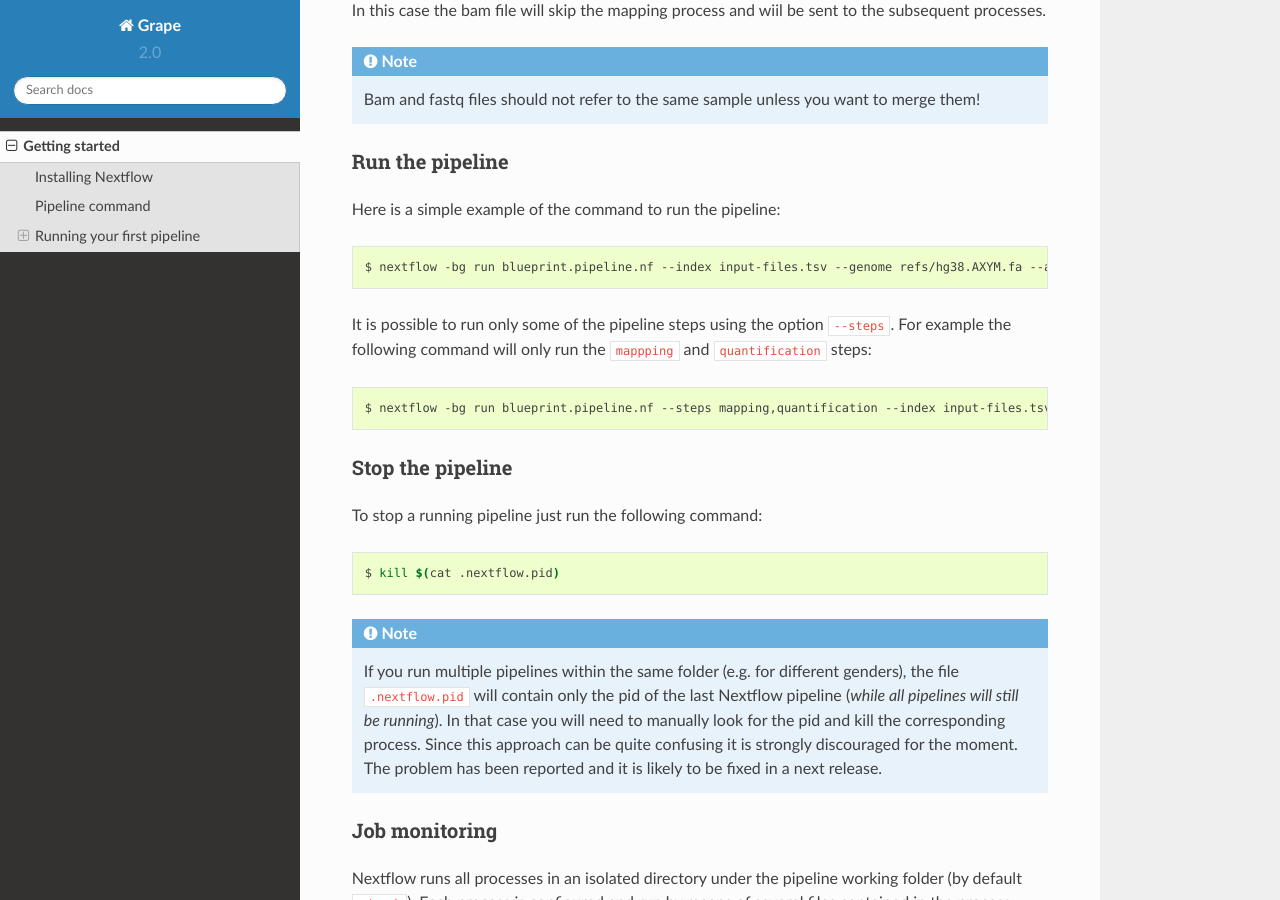
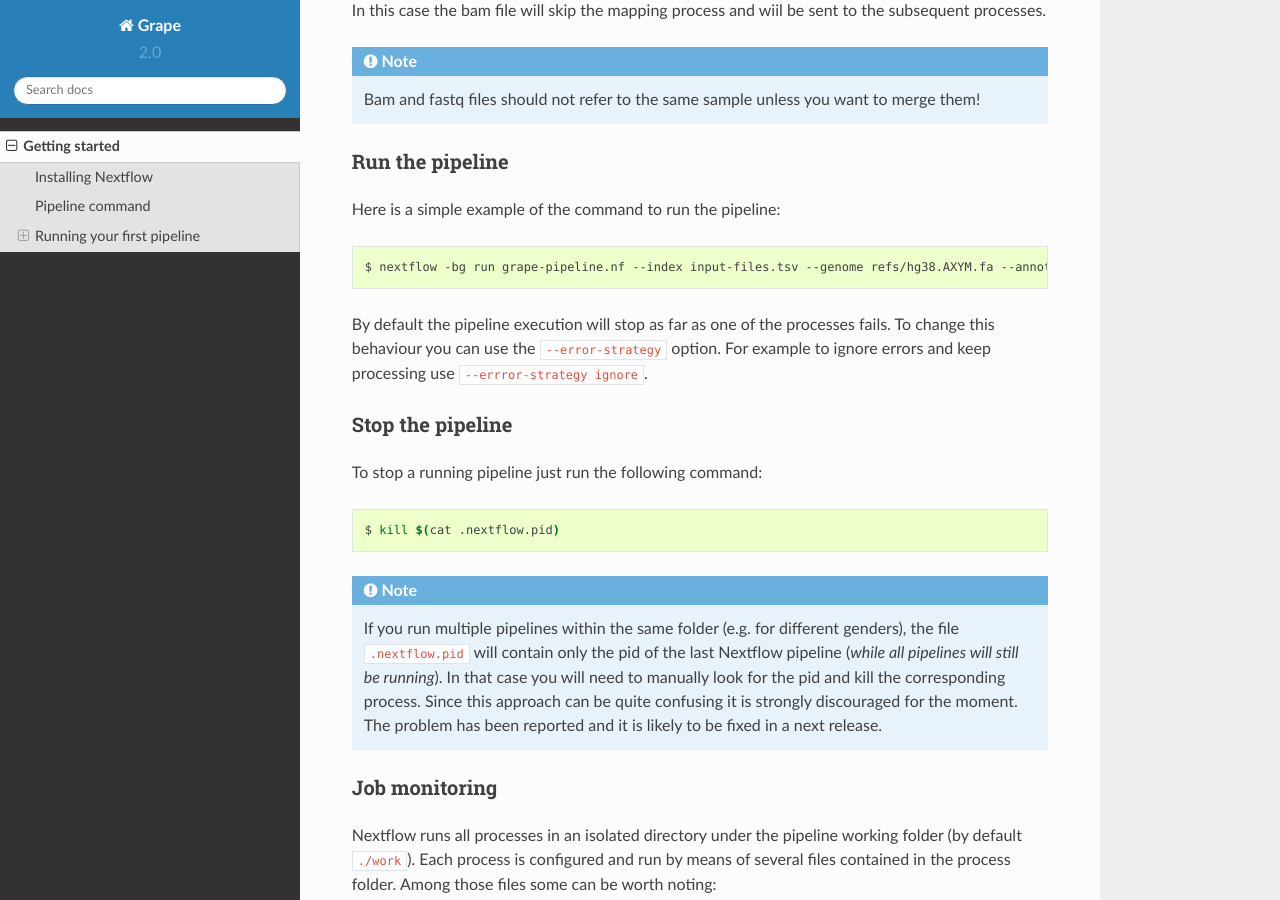
Before and after one commit to guigolab/grape-nf, a Sphinx documentation site: the page built from docs/quickstart.rst, in a window 1280 px wide and 900 px high, scrolled down 2947 px. Built offline with Sphinx 7.4.7 and the Read the Docs theme 2.0.0, drawn with Linux system fonts in a browser that asks for light colours.

Commit message:
Update quickstart docs

```diff
--- a/docs/quickstart.rst
+++ b/docs/quickstart.rst
@@ -144,13 +144,15 @@ Here is a simple example of the command to run the pipeline:
 
 .. code-block:: bash
 
-    $ nextflow -bg run blueprint.pipeline.nf --index input-files.tsv --genome refs/hg38.AXYM.fa --annotation refs/gencode.v21.annotation.AXYM.gtf --rg-platform ILLUMINA --rg-center-name CRG -resume 2>&1 > pipeline.log
+    $ nextflow -bg run grape-pipeline.nf --index input-files.tsv --genome refs/hg38.AXYM.fa --annotation refs/gencode.v21.annotation.AXYM.gtf --rg-platform ILLUMINA --rg-center-name CRG -resume 2>&1 > pipeline.log
 
-It is possible to run only some of the pipeline steps using the option ``--steps``. For example the following command will only run the ``mappping`` and ``quantification`` steps:
+By default the pipeline execution will stop as far as one of the processes fails. To change this behaviour you can use the ``--error-strategy`` option. For example to ignore errors and keep processing use ``--errror-strategy ignore``.
 
-.. code-block:: bash
+.. It is possible to run only some of the pipeline steps using the option ``--steps``. For example the following command will only run the ``mappping`` and ``quantification`` steps:
 
-   $ nextflow -bg run blueprint.pipeline.nf --steps mapping,quantification --index input-files.tsv --genome refs/hg38.AXYM.fa --annotation refs/gencode.v21.annotation.AXYM.gtf --rg-platform ILLUMINA --rg-center-name CRG -resume 2>&1 > pipeline.log
+.. .. code-block:: bash
+
+..    $ nextflow -bg run grape-pipeline.nf --steps mapping,quantification --index input-files.tsv --genome refs/hg38.AXYM.fa --annotation refs/gencode.v21.annotation.AXYM.gtf --rg-platform ILLUMINA --rg-center-name CRG -resume 2>&1 > pipeline.log
 
 
 Stop the pipeline
```
